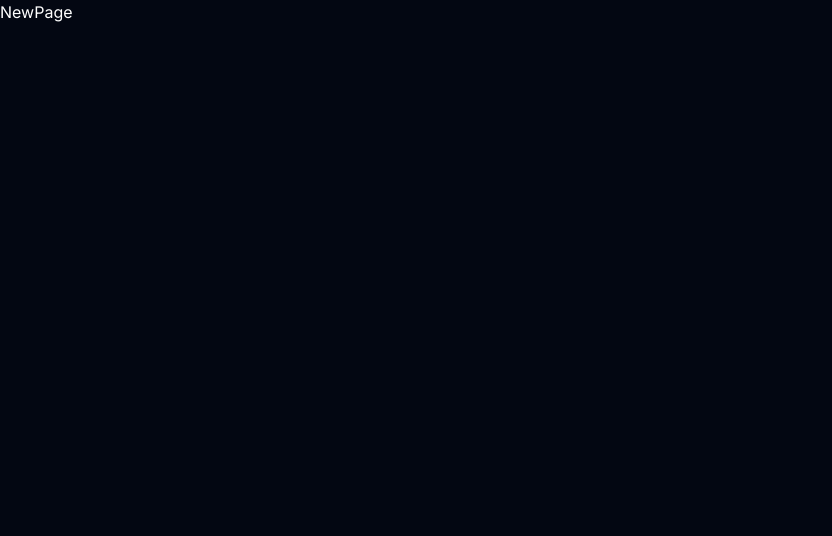
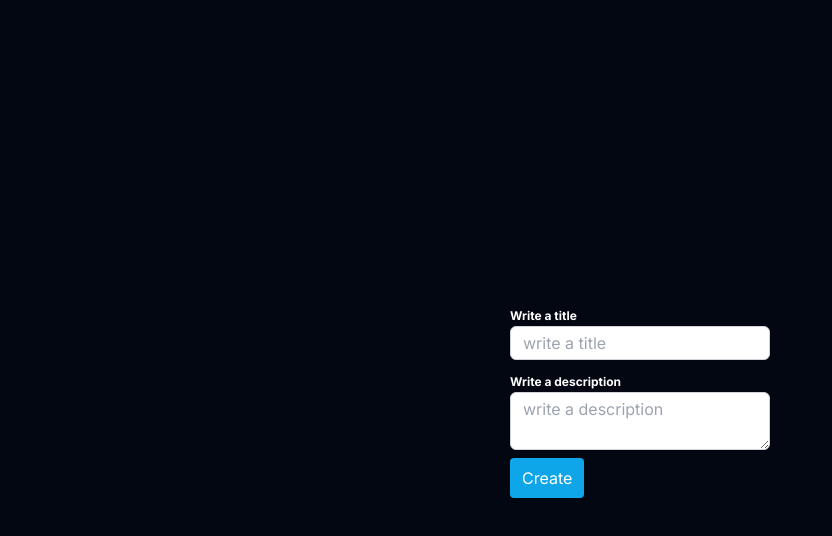
Before and after one commit to Anibal-Alpizar/nextjs-prisma-typescript, a Next.js app: page /new in a window 1280 px wide. Shown: the top 536 px of the page, without its empty margins (0-832 px from the left). Built offline with nearby package versions, Linux system fonts and the light colour scheme.

Commit message:
react form

```diff
--- a/package.json
+++ b/package.json
@@ -14,12 +14,14 @@
     "@types/react": "18.2.21",
     "@types/react-dom": "18.2.7",
     "autoprefixer": "10.4.15",
+    "axios": "^1.4.0",
     "eslint": "8.47.0",
     "eslint-config-next": "13.4.19",
     "next": "13.4.19",
     "postcss": "8.4.28",
     "react": "18.2.0",
     "react-dom": "18.2.0",
+    "react-hook-form": "^7.45.4",
     "tailwindcss": "3.3.3",
     "typescript": "5.2.2"
   },
--- a/src/app/new/page.tsx
+++ b/src/app/new/page.tsx
@@ -1,5 +1,48 @@
+"use client";
+
+import { useForm } from "react-hook-form";
+import axios from "axios";
+import { useRouter } from "next/navigation";
+
 function NewPage() {
-  return <div>NewPage</div>;
+  const { handleSubmit, register } = useForm();
+  const router = useRouter();
+
+  const onSubmit = handleSubmit(async (data) => {
+    console.log(data);
+    const res = await axios.post("/api/tasks", data);
+    console.log(res);
+    router.push("/");
+  });
+
+  return (
+    <section className="h-screen flex items-center justify-center">
+      <form onSubmit={onSubmit}>
+        <label htmlFor="title" className="font-bold text-xs">
+          Write a title
+        </label>
+        <input
+          id="title"
+          type="text"
+          placeholder="write a title"
+          className="px-3 py-1 border border-gray-300 rounded-md shadow-sm focus:outline-none focus:ring-1 focus:ring-sky-300 focus:border-sky-300 text-black block mb-2"
+          {...register("title")}
+        />
+        <label htmlFor="description" className="font-bold text-xs">
+          Write a description
+        </label>
+        <textarea
+          id="description"
+          placeholder="write a description"
+          className="px-3 py-1 border border-gray-300 rounded-md shadow-sm focus:outline-none focus:ring-1 focus:ring-sky-300 focus:border-sky-300 text-black block w-full"
+          {...register("description")}
+        ></textarea>
+        <button type="submit" className="bg-sky-500 px-3 py-2 rounded mt-2 ">
+          Create
+        </button>
+      </form>
+    </section>
+  );
 }
 
 export default NewPage;
```
Also changed, not shown: 2 other files (tests, documents, lock files or other folders).
